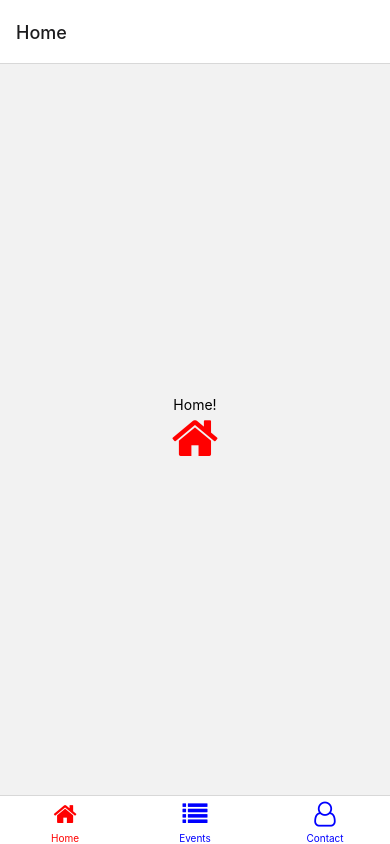
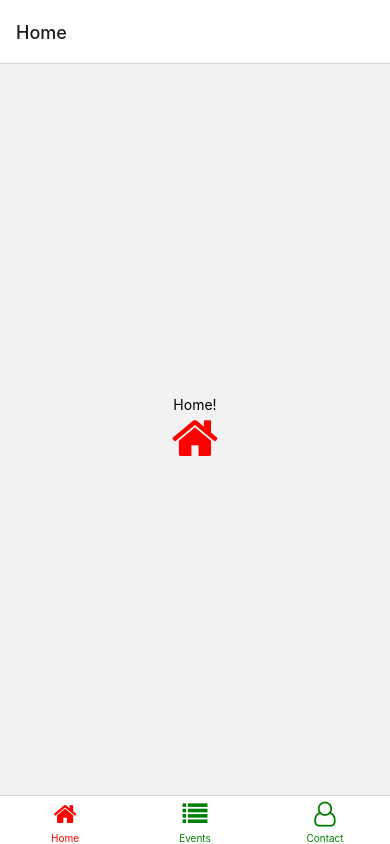
Before and after one commit to calebljl/CODE_EXP_project1, a React Native app: screen / in a window 390 px wide. Built offline with nearby package versions, Linux system fonts and the light colour scheme.

Commit message:
change to green

```diff
--- a/App.js
+++ b/App.js
@@ -30,7 +30,7 @@ export default function App() {
             return <FontAwesome name={iconName} size={size} color={color} />;
           },
           tabBarActiveTintColor: "red",
-          tabBarInactiveTintColor: "blue",
+          tabBarInactiveTintColor: "green",
         })}
       >
         <Tab.Screen name="Home" component={HomeScreen} />
```
